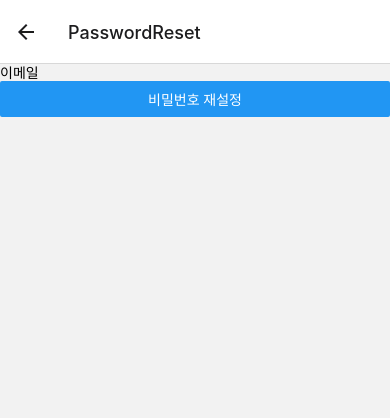
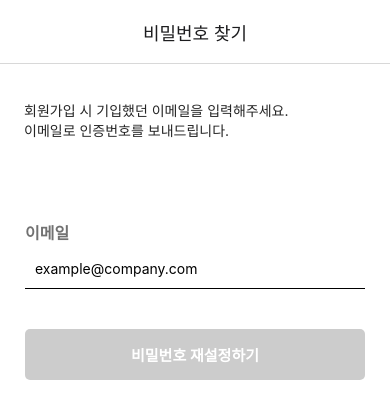
Before and after one commit to VoiceLog-Audio-Diary-App/Frontend, a React Native app: screen /PasswordReset in a window 390 px wide. Shown: the top 418 px of the page. Built offline with nearby package versions, Linux system fonts and the light colour scheme.

Commit message:
feat: Add password reset screen(#1)

```diff
--- a/src/screens/PasswordResetScreen.tsx
+++ b/src/screens/PasswordResetScreen.tsx
@@ -1,10 +1,15 @@
-import React, { useState } from 'react';
-import { View, TextInput, Button, Alert } from 'react-native';
+import React, { useState, useEffect, useLayoutEffect } from 'react';
+import { View, TextInput, Button, ScrollView, TouchableOpacity, KeyboardAvoidingView, Alert, Image, StyleSheet, SafeAreaView, Text, TouchableWithoutFeedback, Keyboard, Platform } from 'react-native';
 import { StackNavigationProp } from '@react-navigation/stack';
+import { removeWhitespace, validatePassword, validateEmail } from "../util";
+import Ionicons from 'react-native-vector-icons/Ionicons';
+import Logo from '../../assets/logo.png';
+import Modal from 'react-native-modal';
 
 type RootStackParamList = {
   PasswordReset: undefined;
   NewPassword: { email: string };
+  EmailVerification: { email: string };
 };
 
 type PasswordResetScreenNavigationProp = StackNavigationProp<
@@ -16,30 +21,233 @@ type Props = {
   navigation: PasswordResetScreenNavigationProp;
 };
 
+const styles = StyleSheet.create({
+  container: {
+    flex: 1,
+    paddingTop: 26,
+    flexDirection: 'column',
+    alignItems: 'flex-start',
+    backgroundColor: 'white'
+  },
+  text: {
+    fontSize: 20,
+    color: '#252525',
+    paddingHorizontal: 16,
+    fontWeight: '600',
+    marginBottom: 10,
+  },
+  input: {
+      height: 40,
+      borderColor: 'black',
+      borderBottomWidth: 1,
+      paddingHorizontal: 10,
+      backgroundColor: "white",
+      width: '100%',
+      paddingRight: 35,
+  },
+  container2: {
+      paddingHorizontal: 25,
+      width: '100%',
+      alignItems: 'flex-start',
+  },
+  inputWrapper: {
+      position: 'relative',
+      width: '100%',
+      marginBottom: 5,
+  },
+  inputInfoText: {
+      color: '#717171',
+      fontSize: 16,
+      fontWeight: '600',
+      paddingBottom: 5,
+  },
+  icon: {
+      position: 'absolute',
+      right: 10,
+      top: 10,
+      height: 20,
+      width: 20,
+      justifyContent: 'center',
+      alignItems: 'center',
+  },
+  confirmButton: {
+      width: '100%',
+      backgroundColor: 'black',
+      alignItems: 'center',
+      paddingVertical: 15,
+      borderRadius: 5,
+  },
+  cautionText: {
+    color: '#949494',
+    fontSize: 13,
+  },
+  errorMessage: {
+      color: 'red',
+      fontSize: 13,
+      marginTop: 5,
+  },
+  textButton: {
+    fontSize: 12,
+    color: '#949494',
+    textDecorationLine: 'underline',
+  },
+  textButton2: {
+    fontSize: 12,
+    color: '#949494',
+    fontWeight: '600',
+    textDecorationLine: 'underline',
+  },
+  infoText: {
+      color: '#949494',
+      fontSize: 12
+  },
+  textContainer: {
+    flexDirection: 'row',
+    alignItems: 'center',
+    justifyContent: 'center',
+  },
+  alertOverlay: {
+      flex: 1,
+      justifyContent: 'center',
+      alignItems: 'center',
+      backgroundColor: 'rgba(0, 0, 0, 0.5)',
+      position: 'absolute',
+      top: 0,
+      left: 0,
+      right: 0,
+      bottom: 0,
+    },
+    alertContainer: {
+      width: 300,
+      backgroundColor: 'white',
+      borderRadius: 20,
+      padding: 20,
+      alignItems: 'center',
+    },
+    alertTitle: {
+      fontSize: 16,
+      fontWeight: 'bold',
+      marginBottom: 10,
+    },
+    alertMessage: {
+      fontSize: 14,
+      color: '#8E8E8E',
+      textAlign: 'center',
+      marginBottom: 5,
+    },
+    alertButtonContainer: {
+        flexDirection: 'row',
+        justifyContent: 'space-between',
+        width: '100%',
+      },
+      alertButton: {
+        flex: 1,
+        height: 45,
+        justifyContent: 'center',
+        alignItems: 'center',
+        borderRadius: 10,
+        marginHorizontal: 5,
+      },
+      cancelButton: {
+        backgroundColor: '#F0F0F0',
+      },
+      cancelButtonText: {
+        color: '#8E8E8E',
+        fontWeight: 'bold',
+      },
+
+});
+
 function PasswordResetScreen({ navigation }: Props) {
   const [email, setEmail] = useState<string>('');
+  const [isDisabled, setIsDisabled] = useState(true);
+  const [alertVisible, setAlertVisible] = useState(false);
+  const [errorMessage, setErrorMessage] = useState<string>('');
 
   const handlePasswordReset = () => {
     if (email === 'test@example.com') {
-      Alert.alert(
-        '비밀번호 재설정',
-        '입력한 이메일로 임시 비밀번호를 보냈습니다.',
-        [{ text: '확인', onPress: () => navigation.navigate('NewPassword', { email }) }]
-      );
+      navigation.navigate('EmailVerification', { email: email });
     } else {
-      Alert.alert('오류', '등록되지 않은 이메일입니다.');
+      setAlertVisible(true);
     }
   };
 
+  const handleEmailChange = (email) => {
+        const changedEmail = removeWhitespace(email);
+        setEmail(changedEmail);
+        setErrorMessage(
+          validateEmail(changedEmail) ? "" : "올바르지 않은 형식입니다."
+        );
+    }
+
+  useEffect(() => {
+     setIsDisabled(!(email && !errorMessage));
+  }, [email, errorMessage]);
+
+  //앱바
+  useLayoutEffect(() => {
+      navigation.setOptions({
+          title: '비밀번호 찾기',
+          headerTitleAlign: 'center',
+          headerLeft: () => null,
+          headerStyle: {
+              backgroundColor: 'white',
+              elevation: 5,
+              shadowColor: 'black',
+          }
+      });
+  }, [navigation]);
+
   return (
-    <View>
-      <TextInput
-        placeholder="이메일"
-        value={email}
-        onChangeText={setEmail}
-      />
-      <Button title="비밀번호 재설정" onPress={handlePasswordReset} />
-    </View>
+    <TouchableWithoutFeedback onPress={Keyboard.dismiss}>
+    <SafeAreaView style={styles.container}>
+    <View style={{height: 10}}/>
+    <Text style={{fontSize: 14, color: '#252525', paddingLeft: 24}}>회원가입 시 기입했던 이메일을 입력해주세요.</Text>
+    <Text style={{fontSize: 14, color: '#252525', paddingLeft: 24}}>이메일로 인증번호를 보내드립니다.</Text>
+      <View style={styles.container2}>
+        <View style={{height: 80}}/>
+        <Text style={styles.inputInfoText}>이메일</Text>
+        <View style={styles.inputWrapper}>
+            <TextInput
+                style={styles.input}
+                value={email}
+                onChangeText={handleEmailChange}
+                placeholder='example@company.com'
+            />
+        </View>
+        {errorMessage ? <Text style={styles.errorMessage}>{errorMessage}</Text> : null}
+        <View style={{height: 35}}/>
+        <TouchableOpacity style={[styles.confirmButton, isDisabled && { backgroundColor: '#ccc' }]} onPress={handlePasswordReset} disabled={isDisabled}>
+          <Text style={{fontSize: 15, fontWeight: '600', color: 'white'}}>비밀번호 재설정하기</Text>
+        </TouchableOpacity>
+      </View>
+
+
+      <Modal
+          animationType="slide"
+          transparent={true}
+          visible={alertVisible}
+          onRequestClose={() => setAlertVisible(false)}
+          style={{ justifyContent: 'center', alignItems: 'center', margin: 0 }} // 전체 화면을 덮도록 설정
+        >
+          <View style={styles.alertOverlay}>
+            <View style={styles.alertContainer}>
+              <Text style={styles.alertTitle}>존재하지 않는 회원</Text>
+              <Text style={styles.alertMessage}>이메일을 확인해주세요.</Text>
+              <View style={{height: 15}}/>
+              <View style={styles.alertButtonContainer}>
+                <TouchableOpacity
+                  style={[styles.alertButton, styles.cancelButton]}
+                  onPress={() => setAlertVisible(false)}
+                >
+                  <Text style={styles.cancelButtonText}>확인</Text>
+                </TouchableOpacity>
+              </View>
+            </View>
+          </View>
+        </Modal>
+    </SafeAreaView>
+    </TouchableWithoutFeedback>
   );
 }
 
```
